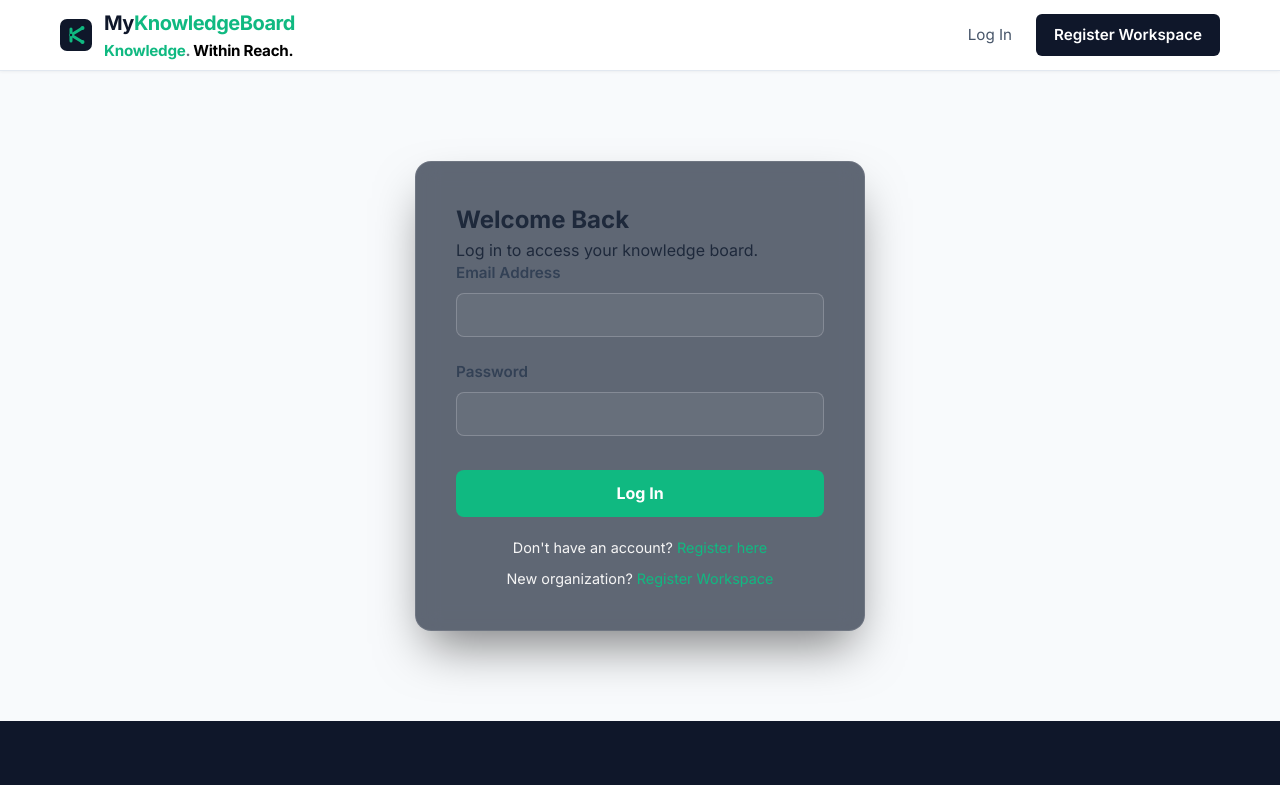
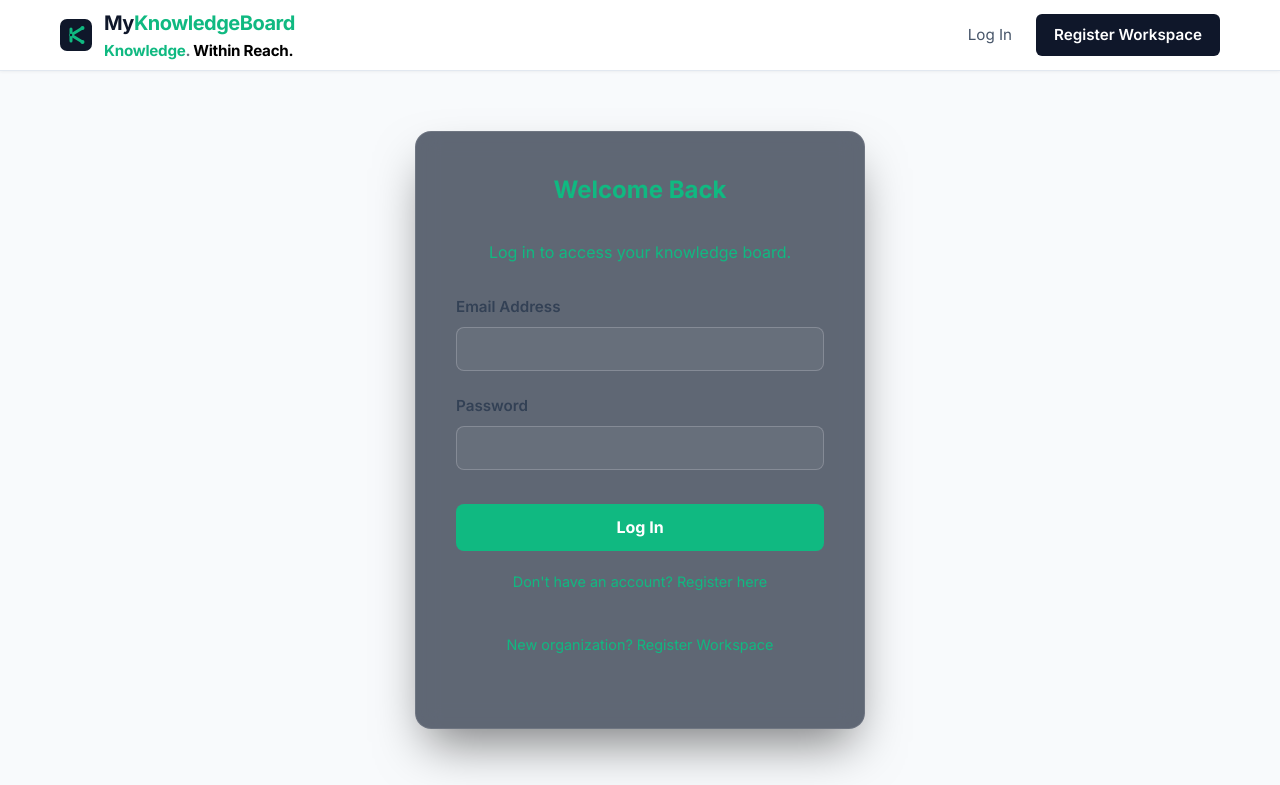
Before and after one commit to zacharybaca/my-knowledge-board, a React (Vite) app in the folder client/: page /login in a window 1280 px wide. Shown: the top 785 px of the page. Built offline with nearby package versions, Linux system fonts and the light colour scheme; no server answers.

Commit message:
Enhance auth card styles with center alignment
Add styles for heading and paragraph in auth card.

```diff
--- a/client/src/components/Auth/auth-forms.css
+++ b/client/src/components/Auth/auth-forms.css
@@ -19,6 +19,12 @@
   width: 100%;
   max-width: 450px;
   box-shadow: 0 25px 50px -12px rgba(0, 0, 0, 0.5);
+}
+
+.auth-card h2, .auth-card p {
+  text-align: center;
+  color: #10b981;
+  padding-bottom: 2rem;
 }
 
 .auth-logo-wrapper {
```
